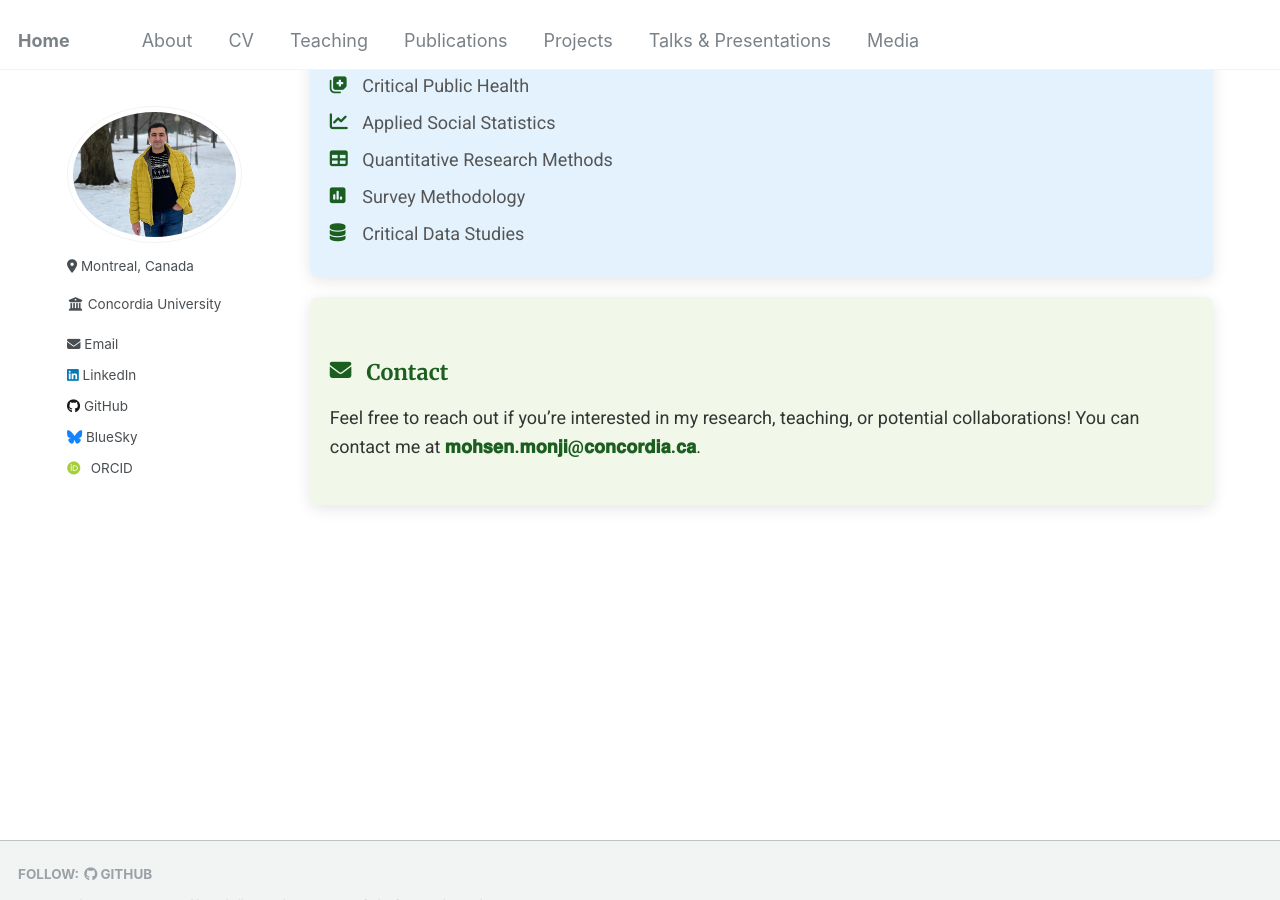
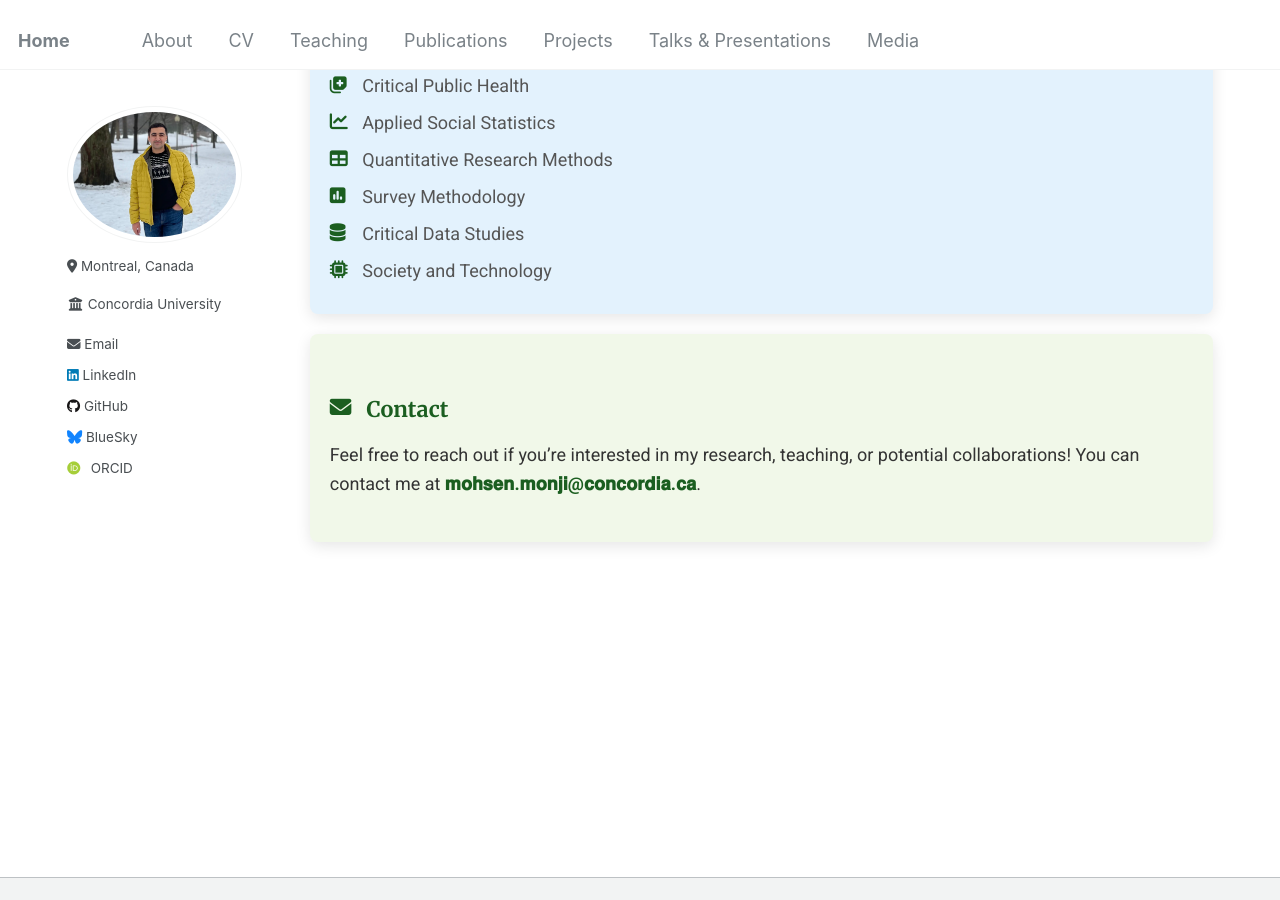
Before and after one commit to Mohsnmonji/mohsnmonji.github.io, a Jekyll site: the page built from about-me.md, in a window 1280 px wide and 900 px high, scrolled down 790 px. Built offline with Jekyll 4.4.1, drawn with Linux system fonts in a browser that asks for light colours; some web fonts are replaced.

Commit message:
Update about-me.md

```diff
--- a/about-me.md
+++ b/about-me.md
@@ -123,6 +123,7 @@ author_profile: true
     <li><i class="fas fa-table icon"></i> Quantitative Research Methods</li>
     <li><i class="fas fa-poll icon"></i> Survey Methodology</li>
     <li><i class="fas fa-database icon"></i> Critical Data Studies</li>
+    <li><i class="fas fa-microchip icon"></i> Society and Technology</li>
   </ul>
 
 </div>
```
